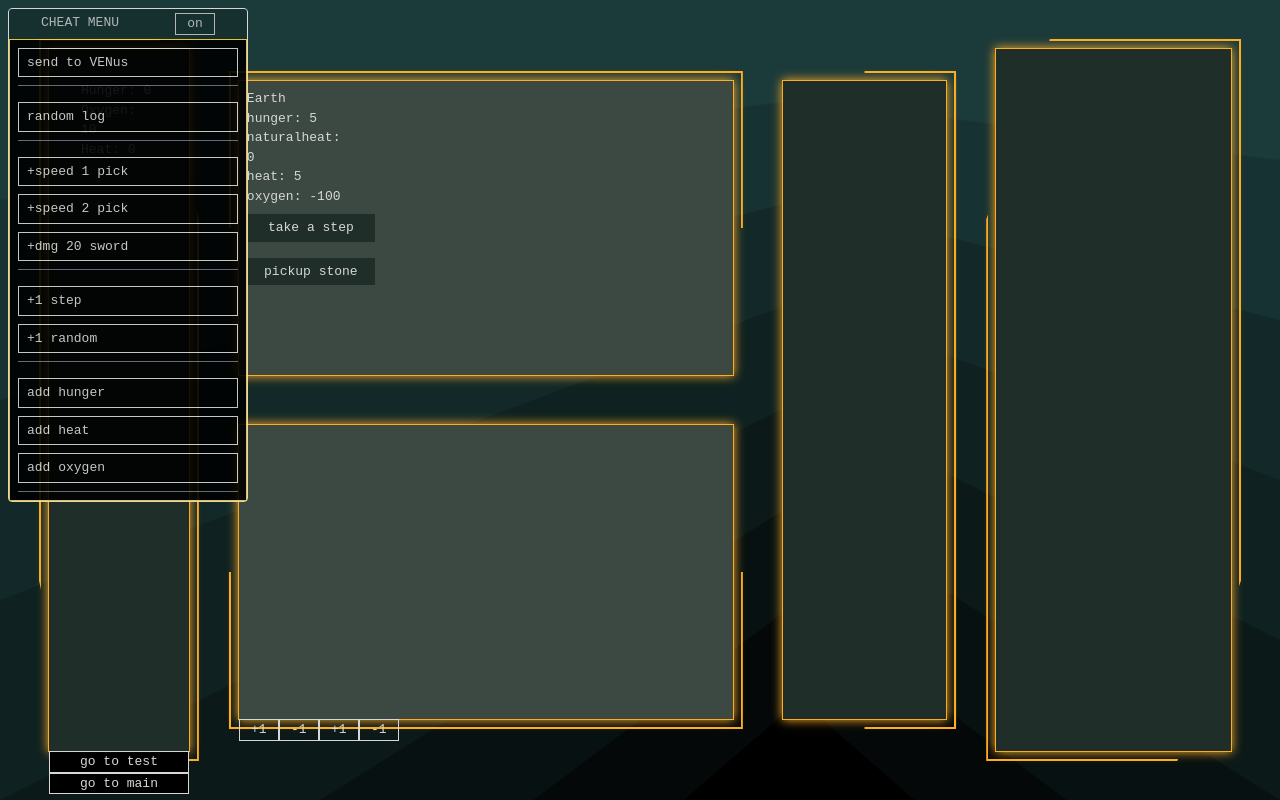
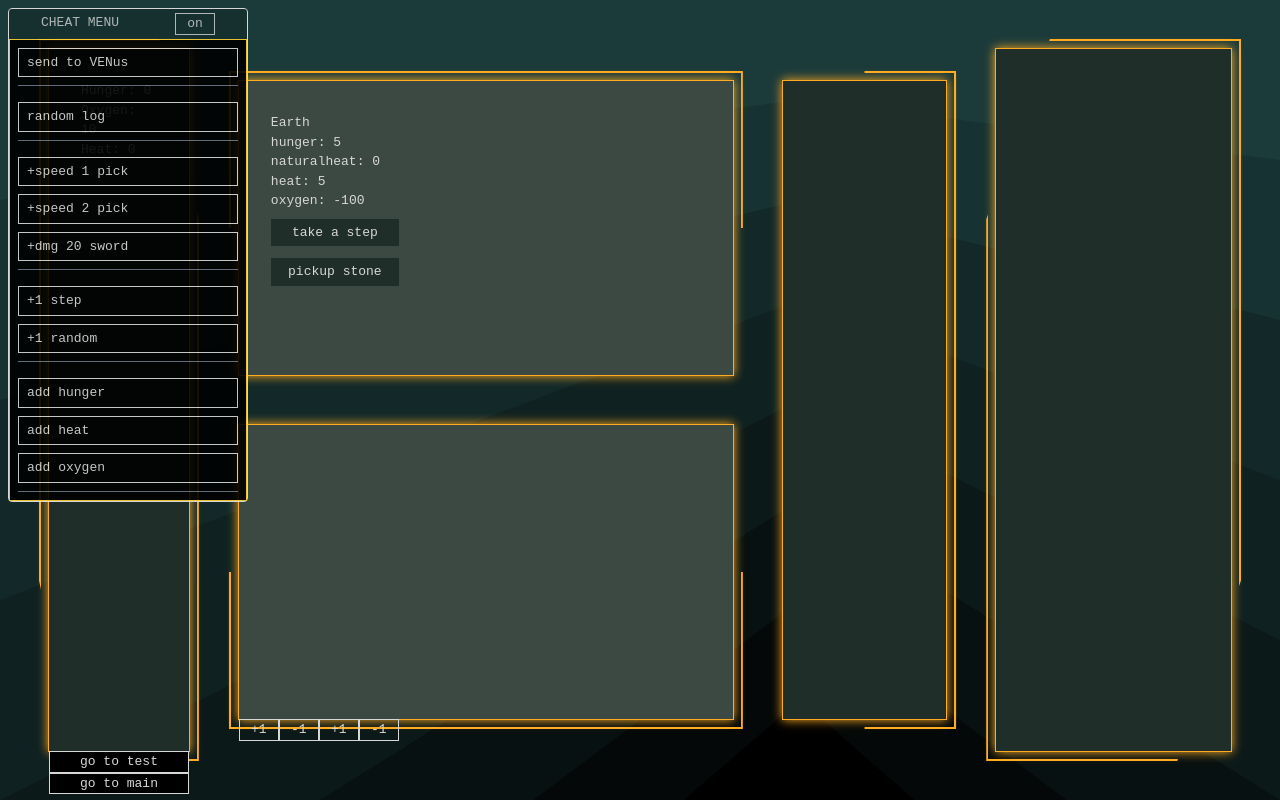
Before and after one commit to BryanYeeee/TheGrindersOfTheGalaxy, a Next.js app: page /game in a window 1280 px wide. Built offline with nearby package versions, Linux system fonts and the light colour scheme.

Commit message:
command button component

```diff
--- a/src/app/globals.css
+++ b/src/app/globals.css
@@ -79,16 +79,3 @@ body {
   background-attachment: fixed;
   background-size: cover;
 }
-
-.cmdBtn {
-  @apply w-32 py-1 relative z-0 rounded
-}
-.cooldown-bar {
-  @apply absolute inset-0 h-full -z-1 bg-[var(--foreground1)]
-}
-.cmdBtn span:last-of-type {
-  @apply absolute inset-0 h-full w-full border-1 border-[var(--accent)]
-}
-.cmdTxt {
-  @apply absolute
-}
--- /dev/null
+++ b/src/components/commandButton.js
@@ -0,0 +1,84 @@
+import { motion } from 'motion/react'
+import { Cooldown } from '@/lib/mech/cooldown'
+import { useRef } from 'react'
+
+const CommandButton = ({ cmd, cmdData, onCooldown, runCommand }) => {
+  const barRef = useRef()
+  const startCooldown = () => {
+    if (Cooldown.isOnCooldown(cmd)) return
+    if (!runCommand(cmdData)) return //if command no run, mean no money, mean no cooldown
+
+    if (cmdData.cooldown) {
+      Cooldown.startCooldown(cmd, cmdData.cooldown)
+      barRef.current.animate([{ width: '0%' }, { width: '100%' }], {
+        duration: cmdData.cooldown,
+        easing: 'linear'
+      })
+    }
+  }
+  const animateVariantConfig = {
+    cooldownBar: {
+      hover: {
+        scale: onCooldown ? 1 : 0,
+        transition: { duration: onCooldown ? 0 : 0.4 }
+      }
+    },
+    borderPulse: {
+      initial: { scale: 1.5, opacity: 0, transition: { duration: 0.5 } },
+      hover: { scale: 1, opacity: 1, transition: { duration: 0.4 } },
+      active: { scale: 1, opacity: 1 }
+    },
+    text: {
+      initial: { rotateX: 0, transition: { duration: 0.3, ease: 'linear' } },
+      hover: { rotateX: 90, transition: { duration: 0.3, ease: 'linear' } }
+    },
+    hoverText: {
+      initial: { rotateX: -90, transition: { duration: 0.3, ease: 'linear' } },
+      hover: { rotateX: 0, transition: { duration: 0.3, ease: 'linear' } }
+    }
+  }
+
+  return (
+    <motion.button
+      onClick={startCooldown}
+      disabled={onCooldown}
+      initial='initial'
+      whileHover='hover'
+      animate={onCooldown ? 'active' : 'initial'}
+      className='w-32 py-1 relative z-0'
+    >
+      <div className='relative'>
+        {cmdData.hover ? (
+          <>
+            <motion.p
+              variants={animateVariantConfig.text}
+              className='origin-top'
+            >
+              {cmdData.text}
+            </motion.p>
+            <motion.p
+              variants={animateVariantConfig.hoverText}
+              className='absolute inset-0 origin-bottom'
+            >
+              {cmdData.hover}
+            </motion.p>
+          </>
+        ) : (
+          <>{cmdData.text}</>
+        )}
+      </div>
+
+      <motion.span
+        ref={barRef}
+        variants={animateVariantConfig.cooldownBar}
+        className='absolute inset-0 h-full -z-1 bg-foreground1'
+      />
+      <motion.span
+        variants={animateVariantConfig.borderPulse}
+        className='absolute inset-0 h-full w-full border-1 border-accent'
+      />
+    </motion.button>
+  )
+}
+
+export default CommandButton
--- a/src/components/panels/commandPanel.js
+++ b/src/components/panels/commandPanel.js
@@ -1,34 +1,16 @@
 'use client'
 import { useGameContext } from '@/context/gameContext'
 import { planets } from '@/lib/data/planet/planetExport'
-import { Cooldown } from '@/lib/mech/cooldown'
-import { motion, AnimatePresence } from 'motion/react'
+import { AnimatePresence } from 'motion/react'
+import CommandButton from '@/components/commandButton'
 
 const CommandPanel = () => {
   const { curPlanetKey, cooldowns } = useGameContext()
   const planetInfo = planets[curPlanetKey]
   const { config, commands } = planetInfo
 
-  console.log(curPlanetKey)
-
-  const startCooldown = (e, cmd, cmdData) => {
-    if (Cooldown.isOnCooldown(cmd)) return
-
-    if (!commands[cmdData.click](cmdData)) return //if command no run, mean no money, mean no cooldown
-
-    if (cmdData.cooldown) {
-      Cooldown.startCooldown(cmd, cmdData.cooldown)
-      let bar = e.currentTarget.querySelector('.cooldown-bar')
-      if (bar) {
-        bar.animate([{ width: '0%' }, { width: '100%' }], {
-          duration: cmdData.cooldown || 2000,
-          easing: 'linear'
-        })
-      }
-    }
-  }
   return (
-    <div className='h-4/5 w-30 p-2'>
+    <div className='h-full p-8'>
       {config.name}
       <div className='stats mb-2'>
         {Object.entries(config.stats).map(([stat, value]) => (
@@ -38,77 +20,16 @@ const CommandPanel = () => {
         ))}
       </div>
 
-      <div className='space-y-4'>
+      <div className='space-y-3 grid'>
         <AnimatePresence>
           {Object.entries(config.commands).map(([cmd, cmdData]) => (
-            <motion.button
-              key={curPlanetKey+cmd}
-              title={cmdData.hover}
-              onClick={e => startCooldown(e, cmd, cmdData)}
-              disabled={cooldowns[cmd] === true}
-              initial='initial'
-              whileHover='hover'
-              animate={cooldowns[cmd] ? 'active' : ''}
-              className='cmdBtn'
-            >
-              <div className='relative'>
-                <motion.p
-                  {...(cmdData.hover && {
-                      initial: { rotateX: 0, transition: { duration: 0.3 } },
-                      variants: {
-                        hover: {
-                          rotateX: 90,
-                          transition: { duration: 0.3 }
-                        }
-                      },
-                      className: 'origin-top'
-                    })}
-                >
-                  {cmdData.text}
-                </motion.p>
-
-                {cmdData.hover && (
-                  <motion.p
-                    initial={{ rotateX: -90, transition: { duration: 0.3 } }}
-                    variants={{
-                      hover: {
-                        rotateX: 0,
-                        transition: { duration: 0.3 }
-                      }
-                    }}
-                    className='cmdTxt inset-0 origin-bottom'
-                  >
-                    {cmdData.hover}
-                  </motion.p>
-                )}
-              </div>
-
-              <motion.span
-                variants={{
-                  hover: {
-                    scale: cooldowns[cmd] ? 1 : 0,
-                    transition: { duration: cooldowns[cmd] ? 0 : 0.4 }
-                  }
-                }}
-                className='cooldown-bar'
-              />
-              <motion.span
-                initial={{
-                  scale: 1.5,
-                  opacity: 0,
-                  transition: { duration: 0.5 }
-                }}
-                variants={{
-                  //   initial: { scale: 1.5, opacity: 0 },
-                  hover: {
-                    scale: 1,
-                    opacity: 1,
-                    transition: { duration: 0.4 }
-                  },
-                  active: { scale: 1, opacity: 1 }
-                }}
-              />
-            </motion.button>
+            <CommandButton
+              key={curPlanetKey + cmd}
+              cmd={cmd}
+              cmdData={cmdData}
+              onCooldown={cooldowns[cmd]}
+              runCommand={cmdData => commands[cmdData.click](cmdData)}
+            />
           ))}
         </AnimatePresence>
       </div>
--- a/src/components/panels/eventLogPanel.js
+++ b/src/components/panels/eventLogPanel.js
@@ -21,7 +21,7 @@ const EventLogPanel = () => {
   return (
     <div
       ref={panelRef}
-      className='h-full w-full px-10 py-8 space-y-4'
+      className='h-full px-10 py-8 space-y-4'
     >
       <AnimatePresence>
         {eventLog.map((msg, i) => (
```
Also changed, not shown: src/components/button.js (deleted).
